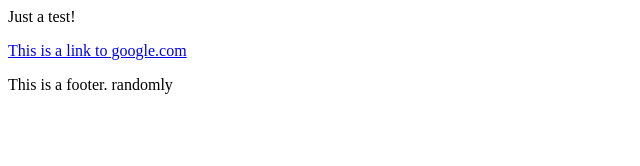
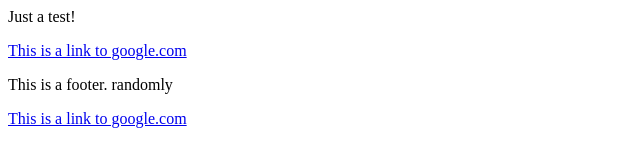
Before and after one commit to m-a-h-a/RomanNumerals_Kata, a plain HTML site: page index.html in a window 1280 px wide. Shown: the whole page, without its empty margins (0-640 px from the left). Drawn offline with Linux system fonts and the light colour scheme.

Commit message:
added link to google (rebase)

```diff
--- a/index.html
+++ b/index.html
@@ -10,5 +10,6 @@
         <footer>
             <p>This is a footer. randomly</p>
         </footer>
+        <a href="https://www.google.com/">This is a link to google.com</a>
     </body>
 </html>
```
